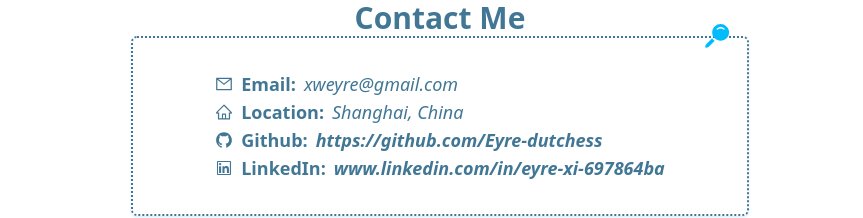
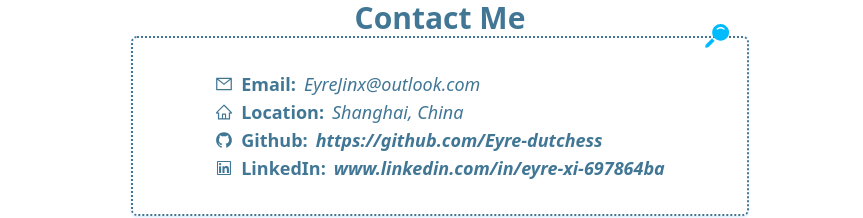
Before and after one commit to Eyre-dutchess/portfolio, a Next.js app: page / in a window 1280 px wide. Shown: the part 4092-4310 px from the top of the page, without its empty margins (112-975 px from the left). Built offline with nearby package versions, Linux system fonts and the light colour scheme.

Commit message:
Update Footer.tsx

```diff
--- a/app/component/Footer.tsx
+++ b/app/component/Footer.tsx
@@ -56,7 +56,7 @@ export const Footer = () => {
                 <FaMapPin className='absolute -top-4 right-4 text-3xl rotate-45 text-sky-400'/>
                 <div className='flex items-center gap-2'>
                   <AiOutlineMail />
-                  Email: <span className='italic  font-light'>xweyre@gmail.com</span>
+                  Email: <span className='italic  font-light'>EyreJinx@outlook.com</span>
                 </div>
                 <div className='flex items-center gap-2'>
                   <AiOutlineHome />
```
